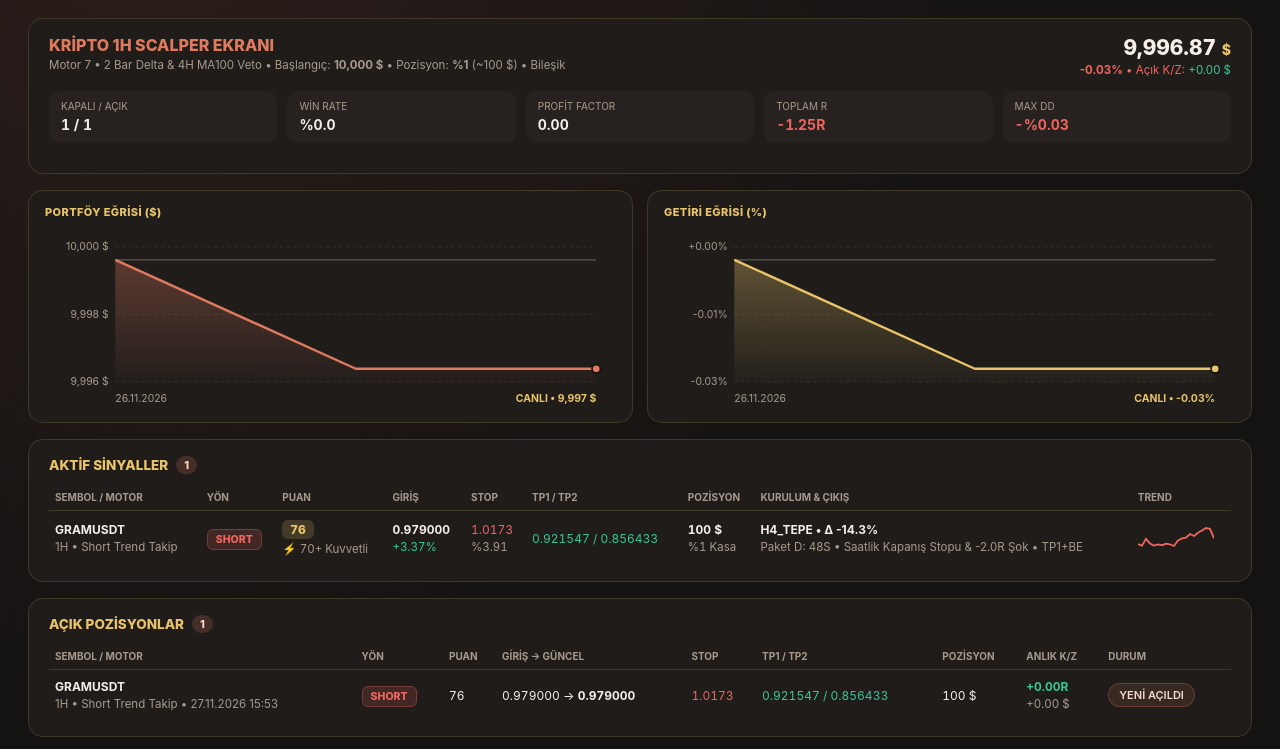
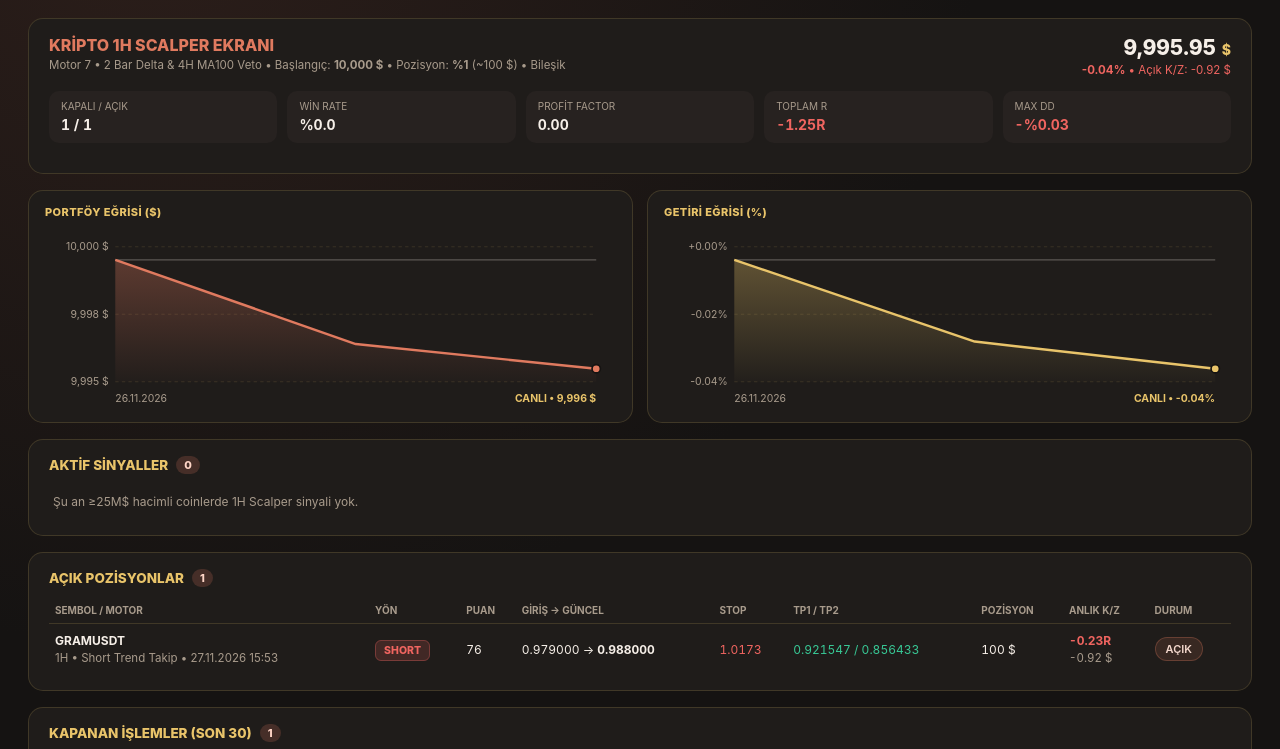
Before and after one commit to Galdor374/SwingRadar_Pro, a plain HTML site: page scalper.html in a window 1280 px wide. Shown: the part 102-851 px from the top of the page. Drawn offline with Linux system fonts and the light colour scheme.

Commit message:
chore: update scan state and dashboards

```diff
--- a/scalper.html
+++ b/scalper.html
@@ -57,7 +57,7 @@
     <div class="top-bar">
       <div>
         <h1>SWINGRADAR PRO</h1>
-        <div class="sub">Son Tarama: <b>27.11.2026 15:53</b> • XU100: Satıcılı / Düşüş (Short Açık) (%15.0) • BTC: AYI (Genişlik %12)</div>
+        <div class="sub">Son Tarama: <b>27.11.2026 16:59</b> • XU100: Satıcılı / Düşüş (Short Açık) (%15.0) • BTC: AYI (Genişlik %12)</div>
       </div>
       <div class="nav-pills"><a class="nav-btn " href="index.html">Ana Ekran</a><a class="nav-btn " href="bist.html">BIST</a><a class="nav-btn active" href="scalper.html">Kripto 1H Scalper</a><a class="nav-btn " href="swing.html">Kripto Swing</a></div>
     </div>
@@ -68,8 +68,8 @@
           <div class="sub">Motor 7 • 2 Bar Delta & 4H MA100 Veto • Başlangıç: <b>10,000 $</b> • Pozisyon: <b>%1</b> (~100 $) • Bileşik</div>
         </div>
         <div style="text-align:right">
-          <div class="hub-eq">9,996.87 <span style="color:var(--champagne);font-size:14px">$</span></div>
-          <div class="sub neg"><b>-0.03%</b> • Açık K/Z: <span class="pos">+0.00 $</span></div>
+          <div class="hub-eq">9,995.95 <span style="color:var(--champagne);font-size:14px">$</span></div>
+          <div class="sub neg"><b>-0.04%</b> • Açık K/Z: <span class="neg">-0.92 $</span></div>
         </div>
       </div>
       <div class="kpi-row">
@@ -84,53 +84,35 @@
     <div class="charts-2">
       <div class="chart-box"><div class="ctitle">PORTFÖY EĞRİSİ ($)</div><svg viewBox="0 0 520 165" style="width:100%;height:auto;display:block">
       <defs>
-        <linearGradient id="g_equity_9306" x1="0" y1="0" x2="0" y2="1">
+        <linearGradient id="g_equity_1986" x1="0" y1="0" x2="0" y2="1">
           <stop offset="0%" stop-color="#e07a5f" stop-opacity="0.32"/>
           <stop offset="100%" stop-color="#e07a5f" stop-opacity="0.02"/>
         </linearGradient>
       </defs>
-      <line x1="64" y1="141.0" x2="502" y2="141.0" stroke="rgba(233,196,106,0.12)" stroke-dasharray="3,3"/><text x="58" y="144.0" text-anchor="end" fill="#a89b8c" font-size="9.5">9,996 $</text><line x1="64" y1="79.5" x2="502" y2="79.5" stroke="rgba(233,196,106,0.12)" stroke-dasharray="3,3"/><text x="58" y="82.5" text-anchor="end" fill="#a89b8c" font-size="9.5">9,998 $</text><line x1="64" y1="18.0" x2="502" y2="18.0" stroke="rgba(233,196,106,0.12)" stroke-dasharray="3,3"/><text x="58" y="21.0" text-anchor="end" fill="#a89b8c" font-size="9.5">10,000 $</text><line x1="64" y1="29.9" x2="502" y2="29.9" stroke="rgba(246,239,232,0.28)" stroke-width="1"/>
-      <polygon points="64.0,141.0 64.0,29.9 283.0,129.1 502.0,129.1 502.0,141.0" fill="url(#g_equity_9306)"/>
-      <polyline fill="none" stroke="#e07a5f" stroke-width="2.2" stroke-linejoin="round" points="64.0,29.9 283.0,129.1 502.0,129.1"/>
+      <line x1="64" y1="141.0" x2="502" y2="141.0" stroke="rgba(233,196,106,0.12)" stroke-dasharray="3,3"/><text x="58" y="144.0" text-anchor="end" fill="#a89b8c" font-size="9.5">9,995 $</text><line x1="64" y1="79.5" x2="502" y2="79.5" stroke="rgba(233,196,106,0.12)" stroke-dasharray="3,3"/><text x="58" y="82.5" text-anchor="end" fill="#a89b8c" font-size="9.5">9,998 $</text><line x1="64" y1="18.0" x2="502" y2="18.0" stroke="rgba(233,196,106,0.12)" stroke-dasharray="3,3"/><text x="58" y="21.0" text-anchor="end" fill="#a89b8c" font-size="9.5">10,000 $</text><line x1="64" y1="29.9" x2="502" y2="29.9" stroke="rgba(246,239,232,0.28)" stroke-width="1"/>
+      <polygon points="64.0,141.0 64.0,29.9 283.0,106.6 502.0,129.1 502.0,141.0" fill="url(#g_equity_1986)"/>
+      <polyline fill="none" stroke="#e07a5f" stroke-width="2.2" stroke-linejoin="round" points="64.0,29.9 283.0,106.6 502.0,129.1"/>
       <circle cx="502.0" cy="129.1" r="3.8" fill="#e07a5f" stroke="#151312" stroke-width="1.5"/>
       <text x="64" y="159" fill="#a89b8c" font-size="9.5">26.11.2026</text>
-      <text x="502" y="159" text-anchor="end" fill="#e9c46a" font-size="9.5" font-weight="700">CANLI • 9,997 $</text>
+      <text x="502" y="159" text-anchor="end" fill="#e9c46a" font-size="9.5" font-weight="700">CANLI • 9,996 $</text>
     </svg></div>
       <div class="chart-box"><div class="ctitle">GETİRİ EĞRİSİ (%)</div><svg viewBox="0 0 520 165" style="width:100%;height:auto;display:block">
       <defs>
-        <linearGradient id="g_ret_pct_5670" x1="0" y1="0" x2="0" y2="1">
+        <linearGradient id="g_ret_pct_1629" x1="0" y1="0" x2="0" y2="1">
           <stop offset="0%" stop-color="#e9c46a" stop-opacity="0.32"/>
           <stop offset="100%" stop-color="#e9c46a" stop-opacity="0.02"/>
         </linearGradient>
       </defs>
-      <line x1="64" y1="141.0" x2="502" y2="141.0" stroke="rgba(233,196,106,0.12)" stroke-dasharray="3,3"/><text x="58" y="144.0" text-anchor="end" fill="#a89b8c" font-size="9.5">-0.03%</text><line x1="64" y1="79.5" x2="502" y2="79.5" stroke="rgba(233,196,106,0.12)" stroke-dasharray="3,3"/><text x="58" y="82.5" text-anchor="end" fill="#a89b8c" font-size="9.5">-0.01%</text><line x1="64" y1="18.0" x2="502" y2="18.0" stroke="rgba(233,196,106,0.12)" stroke-dasharray="3,3"/><text x="58" y="21.0" text-anchor="end" fill="#a89b8c" font-size="9.5">+0.00%</text><line x1="64" y1="29.9" x2="502" y2="29.9" stroke="rgba(246,239,232,0.28)" stroke-width="1"/>
-      <polygon points="64.0,141.0 64.0,29.9 283.0,129.1 502.0,129.1 502.0,141.0" fill="url(#g_ret_pct_5670)"/>
-      <polyline fill="none" stroke="#e9c46a" stroke-width="2.2" stroke-linejoin="round" points="64.0,29.9 283.0,129.1 502.0,129.1"/>
+      <line x1="64" y1="141.0" x2="502" y2="141.0" stroke="rgba(233,196,106,0.12)" stroke-dasharray="3,3"/><text x="58" y="144.0" text-anchor="end" fill="#a89b8c" font-size="9.5">-0.04%</text><line x1="64" y1="79.5" x2="502" y2="79.5" stroke="rgba(233,196,106,0.12)" stroke-dasharray="3,3"/><text x="58" y="82.5" text-anchor="end" fill="#a89b8c" font-size="9.5">-0.02%</text><line x1="64" y1="18.0" x2="502" y2="18.0" stroke="rgba(233,196,106,0.12)" stroke-dasharray="3,3"/><text x="58" y="21.0" text-anchor="end" fill="#a89b8c" font-size="9.5">+0.00%</text><line x1="64" y1="29.9" x2="502" y2="29.9" stroke="rgba(246,239,232,0.28)" stroke-width="1"/>
+      <polygon points="64.0,141.0 64.0,29.9 283.0,104.3 502.0,129.1 502.0,141.0" fill="url(#g_ret_pct_1629)"/>
+      <polyline fill="none" stroke="#e9c46a" stroke-width="2.2" stroke-linejoin="round" points="64.0,29.9 283.0,104.3 502.0,129.1"/>
       <circle cx="502.0" cy="129.1" r="3.8" fill="#e9c46a" stroke="#151312" stroke-width="1.5"/>
       <text x="64" y="159" fill="#a89b8c" font-size="9.5">26.11.2026</text>
-      <text x="502" y="159" text-anchor="end" fill="#e9c46a" font-size="9.5" font-weight="700">CANLI • -0.03%</text>
+      <text x="502" y="159" text-anchor="end" fill="#e9c46a" font-size="9.5" font-weight="700">CANLI • -0.04%</text>
     </svg></div>
     </div>
 
-
-    <div class="panel">
-      <div class="ptitle">AKTİF SİNYALLER <span class="cnt">1</span></div>
-      <table>
-        <thead><tr><th>Sembol / Motor</th><th>Yön</th><th>Puan</th><th>Giriş</th><th>Stop</th><th>TP1 / TP2</th><th>Pozisyon</th><th>Kurulum & Çıkış</th><th>Trend</th></tr></thead>
-        <tbody>
-        <tr>
-          <td><b>GRAMUSDT</b><div class="sub">1H • Short Trend Takip</div></td>
-          <td><span class="tag tag-short">SHORT</span></td>
-          <td class="num"><span class="sc">76</span><div class="sub">⚡ 70+ Kuvvetli</div></td>
-          <td class="num"><b>0.979000</b><div class="sub pos">+3.37%</div></td>
-          <td class="num neg">1.0173<div class="sub">%3.91</div></td>
-          <td class="num pos">0.921547 / 0.856433</td>
-          <td class="num"><b>100 $</b><div class="sub">%1 Kasa</div></td>
-          <td><b>H4_TEPE • Δ -14.3%</b><div class="sub">Paket D: 48S • Saatlik Kapanış Stopu & -2.0R Şok • TP1+BE</div></td>
-          <td><svg width="76" height="22" viewBox="0 0 76 22"><polyline fill="none" stroke="#f06560" stroke-width="1.8" points="0.0,18.0 4.0,19.6 8.0,12.8 12.0,17.6 16.0,19.6 20.0,18.4 24.0,19.2 28.0,17.6 32.0,18.4 36.0,20.0 40.0,14.4 44.0,12.4 48.0,11.6 52.0,8.0 56.0,10.0 60.0,6.8 64.0,4.4 68.0,2.0 72.0,2.8 76.0,12.4"/></svg></td>
-        </tr></tbody>
-      </table>
-    </div>
+    <div class="panel"><div class="ptitle">AKTİF SİNYALLER <span class="cnt">0</span></div><div class="empty">Şu an ≥25M$ hacimli coinlerde 1H Scalper sinyali yok.</div></div>
 
     <div class="panel">
       <div class="ptitle">AÇIK POZİSYONLAR <span class="cnt">1</span></div>
@@ -139,12 +121,12 @@
           <td><b>GRAMUSDT</b><div class="sub">1H • Short Trend Takip • 27.11.2026 15:53</div></td>
           <td><span class="tag tag-short">SHORT</span></td>
           <td class="num">76</td>
-          <td class="num">0.979000 → <b>0.979000</b></td>
+          <td class="num">0.979000 → <b>0.988000</b></td>
           <td class="num neg">1.0173</td>
           <td class="num pos">0.921547 / 0.856433</td>
           <td class="num">100 $</td>
-          <td class="num pos"><b>+0.00R</b><div class="sub">+0.00 $</div></td>
-          <td><span class="pill">YENİ AÇILDI</span></td>
+          <td class="num neg"><b>-0.23R</b><div class="sub">-0.92 $</div></td>
+          <td><span class="pill">AÇIK</span></td>
         </tr></tbody></table>
     </div>
 
```
Also changed, not shown: bist.html (+5 -5 lines), index.html (+4 -4 lines), portfolio_state.json (+5 -5 lines), swing.html (+5 -5 lines).
